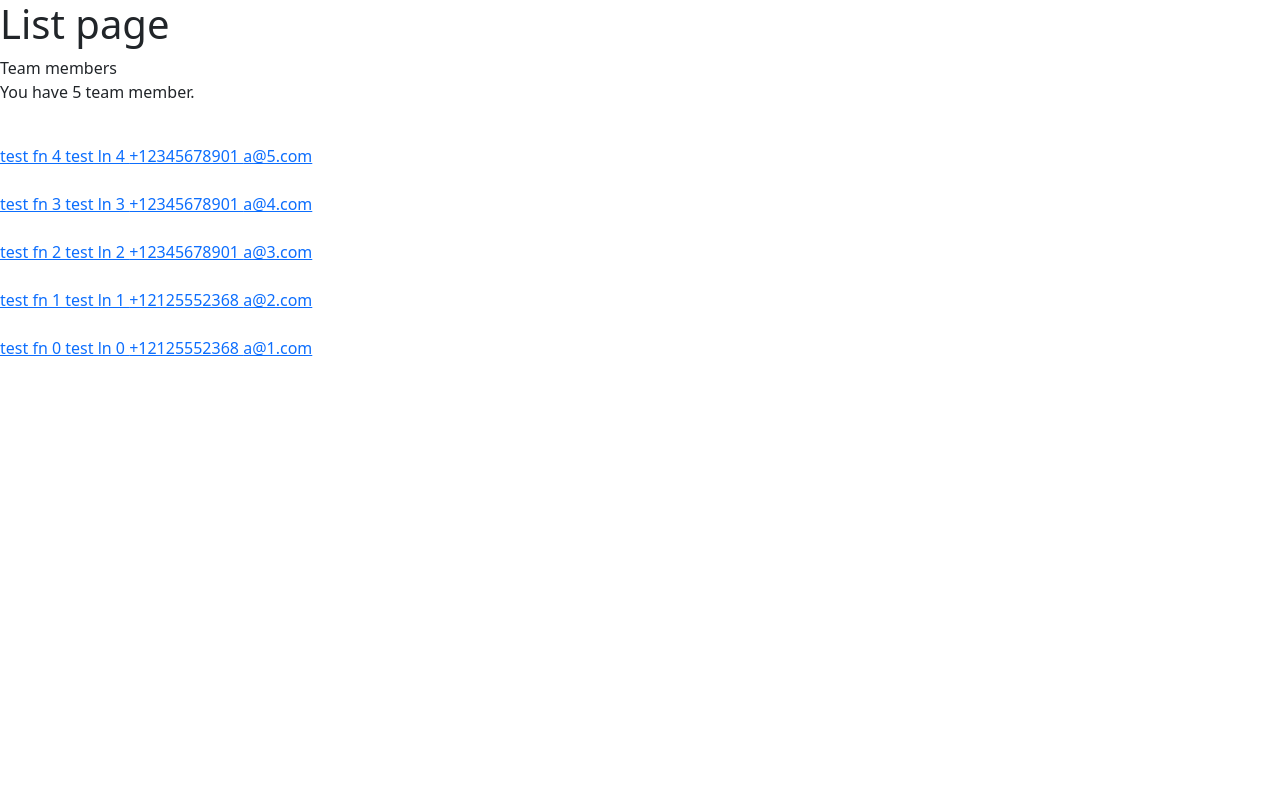
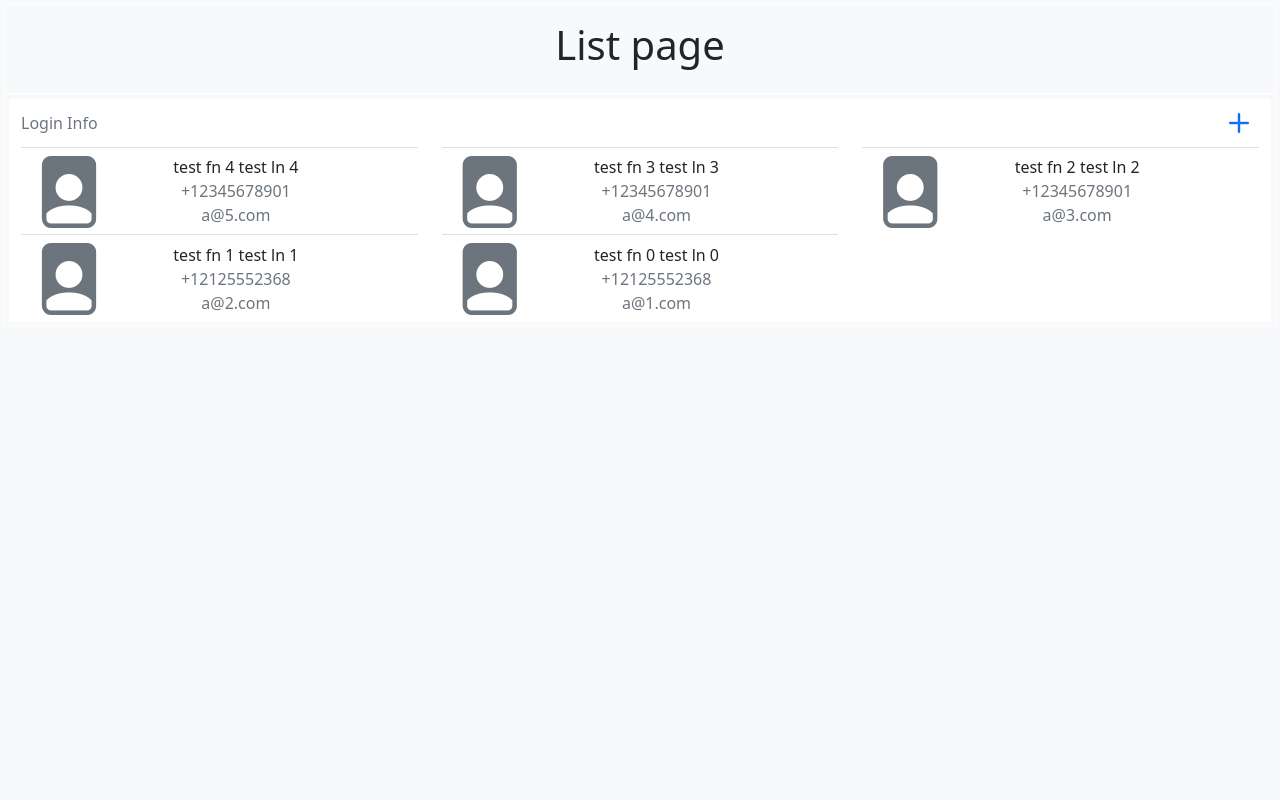
Before and after one commit to Arsh1101/team-member, a Django app: page / in a window 1280 px wide. Run offline with Django 4.2, Linux system fonts and the light colour scheme; data comes from the database, SQL or seed files in the repository.

Commit message:
Styling the html, next phase is forms and login use case.

```diff
--- a/templates/base.html
+++ b/templates/base.html
@@ -1,5 +1,5 @@
 <!DOCTYPE html>
-<html lang="en">
+<html lang="en" style="height:100%;">
     <head>
         <meta charset="utf-8">
         <meta name="viewport" content="width=device-width, initial-scale=1">
@@ -7,10 +7,16 @@
         <link href="https://cdn.jsdelivr.net/npm/bootstrap@5.2.3/dist/css/bootstrap.min.css" rel="stylesheet" integrity="sha384-rbsA2VBKQhggwzxH7pPCaAqO46MgnOM80zW1RWuH61DGLwZJEdK2Kadq2F9CUG65" crossorigin="anonymous">
         <link rel="stylesheet" href="https://cdn.jsdelivr.net/npm/bootstrap-icons@1.10.3/font/bootstrap-icons.css">
     </head>
-    <body>
-        <h1>{% block header %}{% endblock %}</h1>
-        {% block body %}
-        {% endblock %}
+    <body class="bg-white text-dark" style="position:absolute;top:0;left:0;display:block;margin:0;padding:0;width:100%;height:100%;overflow:hidden auto">
+        <div class="bg-light container-fluid min-vh-100 d-flex flex-column py-1 px-3">
+            <div class="row border border-white p-3 text-center">
+                <h1>{% block header %}{% endblock %}</h1>
+            </div>
+            <div class="row border border-white p-1">
+                {% block body %}
+                {% endblock %}
+            </div>
+        </div>
         <script src="https://cdn.jsdelivr.net/npm/bootstrap@5.2.3/dist/js/bootstrap.bundle.min.js" integrity="sha384-kenU1KFdBIe4zVF0s0G1M5b4hcpxyD9F7jL+jjXkk+Q2h455rYXK/7HAuoJl+0I4" crossorigin="anonymous"></script>
     </body>
 </html>
--- a/templates/base_header.html
+++ b/templates/base_header.html
@@ -1,2 +1,8 @@
-<span>{{ title }}<span/>
-<p>{{ description }}</p>
+<div class="row bg-white">
+    <div class="col-12 text-start">
+        <span class="display-6"><b>{{ title }}</b><span/>
+    </div>
+    <div class="col-12 text-start">
+        <p class="lead text-muted">{{ description }}</p>
+    </div>
+</div>
--- a/users/templates/users/index.html
+++ b/users/templates/users/index.html
@@ -2,24 +2,52 @@
 {% block title %}Home{% endblock %}
 {% block header %}List page{% endblock %}
 {% block body %}
-<div>
+<div class="container bg-white">
     {% if user_list %}
-        {% with pre_text="You have " total=user_list.count|stringformat:"s" post_text=" team member" pluralize_text=total|pluralize|add:"." %}
+        {% comment %} {% with pre_text="You have " total=user_list.count|stringformat:"s" post_text=" team member" pluralize_text=total|pluralize|add:"." %}
             {% include "base_header.html" with title="Team members" description=pre_text|add:total|add:post_text|add:pluralize_text %}
-        {% endwith %}
-        <div>
+        {% endwith %} {% endcomment %}
+        <div class="row align-items-center">
+            <div class="col-6 text-start">
+                <span class="text-muted">
+                    Login Info
+                </span>
+            </div>
+            <div class="col-6 text-end">
+                <a href="/" class="text-decoration-none text-primary display-6">
+                    <i class="bi bi-plus"></i>
+                </span>
+            </div>
+        </div>
+        <div class="row">
             {% for user in user_list %}
-          <a href="/">
-                <div>
-                    <img />
+            <a href="/" class="col-lg-4 col-md-6 col-12 text-decoration-none">
+                <div class="container border-top">
+                    <div class="row align-items-center text-center">
+                        <div class="col-1">
+                            <span class="text-muted display-2">
+                                <i class="bi-lg bi-file-person-fill"></i>
+                            </span>
                         </div>
-                <div>
-                    <div>
+                        <div class="col-11">
+                            <div class="container">
+                                <div class="row">
+                                    <div class="col-12 text-dark">
                                         <span>
                                             {{ user.first_name }} {{ user.last_name }} {% if project_exists %}{{ user.team_role|lower }}{% endif %}
                                         </span>
-                        <span>{{ user.phone_number }}</span>
+                                    </div>
+                                    <div class="col-12 text-muted">
+                                        <span>
+                                            {{ user.phone_number }}
+                                        </span>
+                                    </div>
+                                    <div class="col-12 text-muted">
                                         <span>{{ user.email }}</span>
+                                    </div>
+                                </div>
+                            </div>
+                        </div>
                     </div>
                 </div>
             </a>
```
Lines whose indentation alone changed are shown as unchanged.
